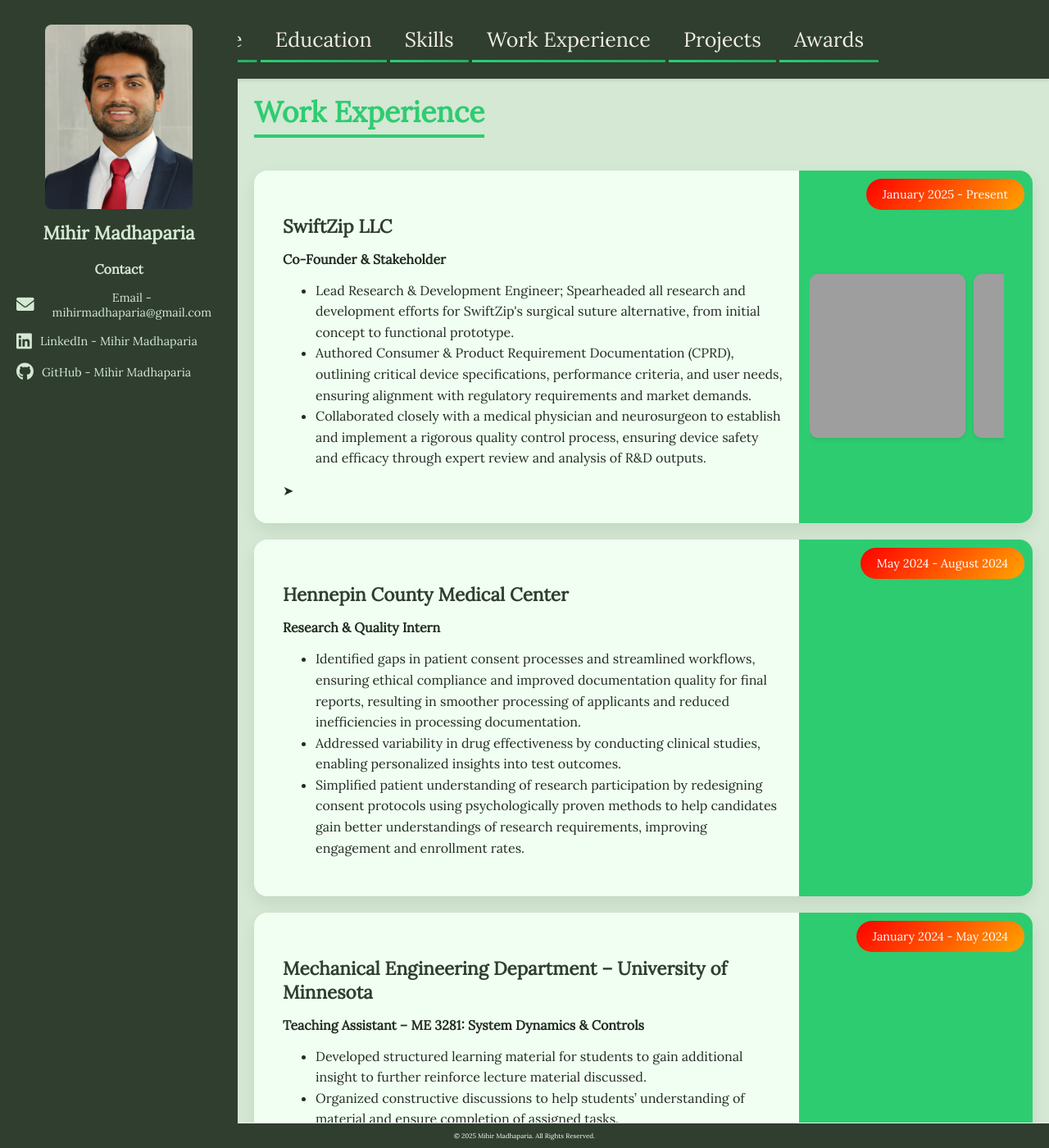
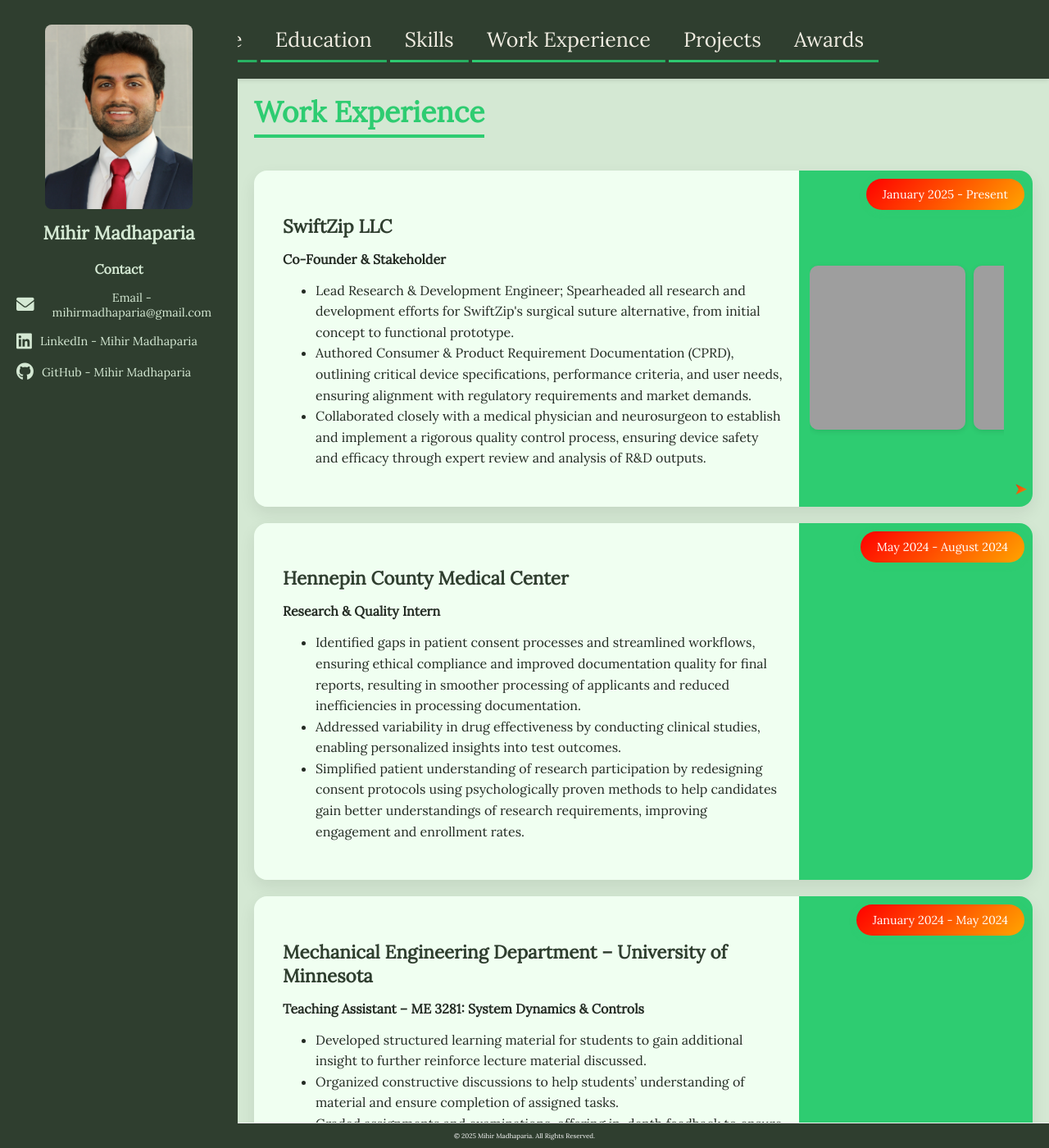
Before and after one commit to mihirmadhaparia/mihirmadhaparia.github.io, a Jekyll site: the page built from work.html, in a window 1280 px wide and 1400 px high. Shown: the whole window at 82% size. Built offline with Jekyll 4.4.1, drawn with Linux system fonts in a browser that asks for light colours.

Commit message:
Update style.css scroll arrow

```diff
--- a/assets/css/style.css
+++ b/assets/css/style.css
@@ -126,6 +126,32 @@
 .experience-box.gradient .image-carousel::-webkit-scrollbar-thumb {
     background: linear-gradient(135deg, red, orange);
     border-radius: 4px;
+}
+
+/* Pulsing scroll arrow */
+.experience-box.gradient .scroll-arrow {
+    position: absolute;
+    right: 10px;
+    bottom: 10px;
+    font-size: 20px;
+    color: transparent;
+    background: linear-gradient(135deg, red, orange);
+    -webkit-background-clip: text;
+    background-clip: text;
+    animation: pulseArrow 1.2s infinite ease-in-out;
+    cursor: pointer;
+    z-index: 2;
+}
+
+@keyframes pulseArrow {
+    0%, 100% {
+        transform: translateX(0);
+        opacity: 0.6;
+    }
+    50% {
+        transform: translateX(5px);
+        opacity: 1;
+    }
 }
 
 .experience-box {
```
